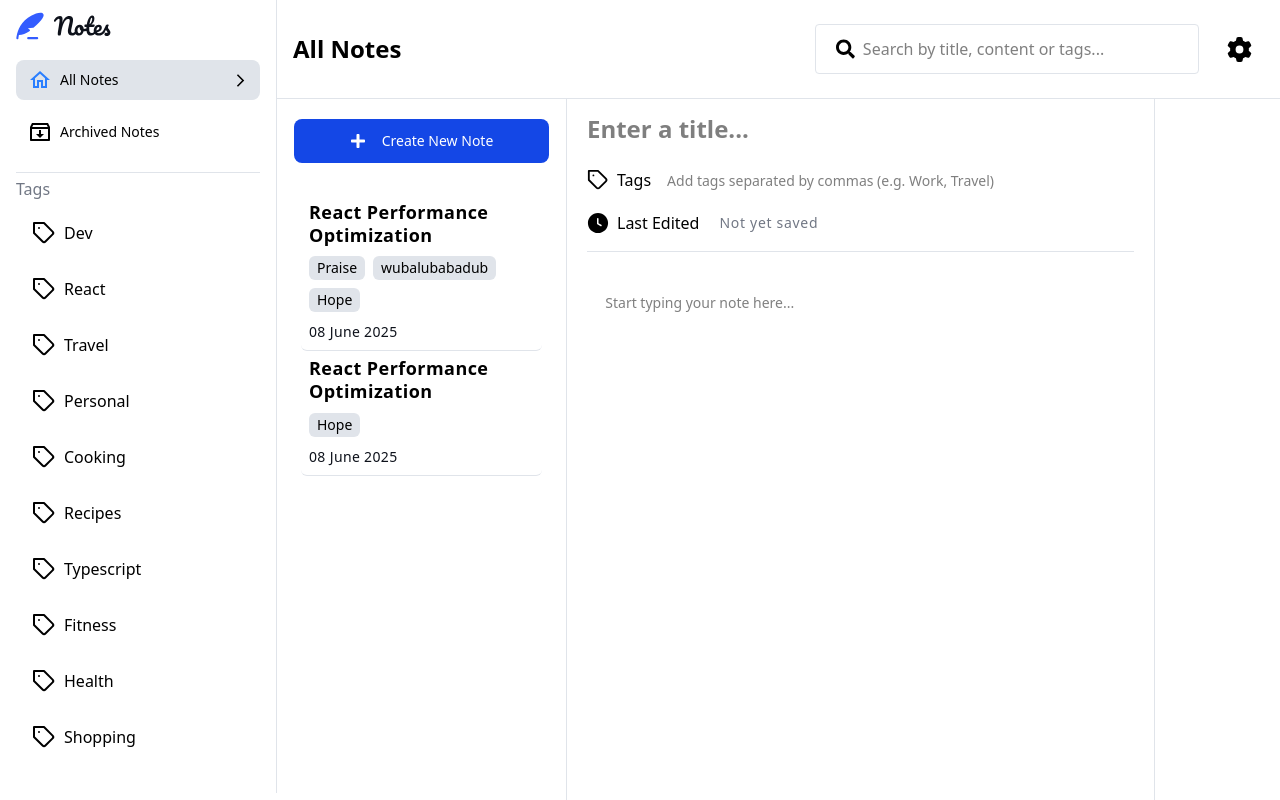
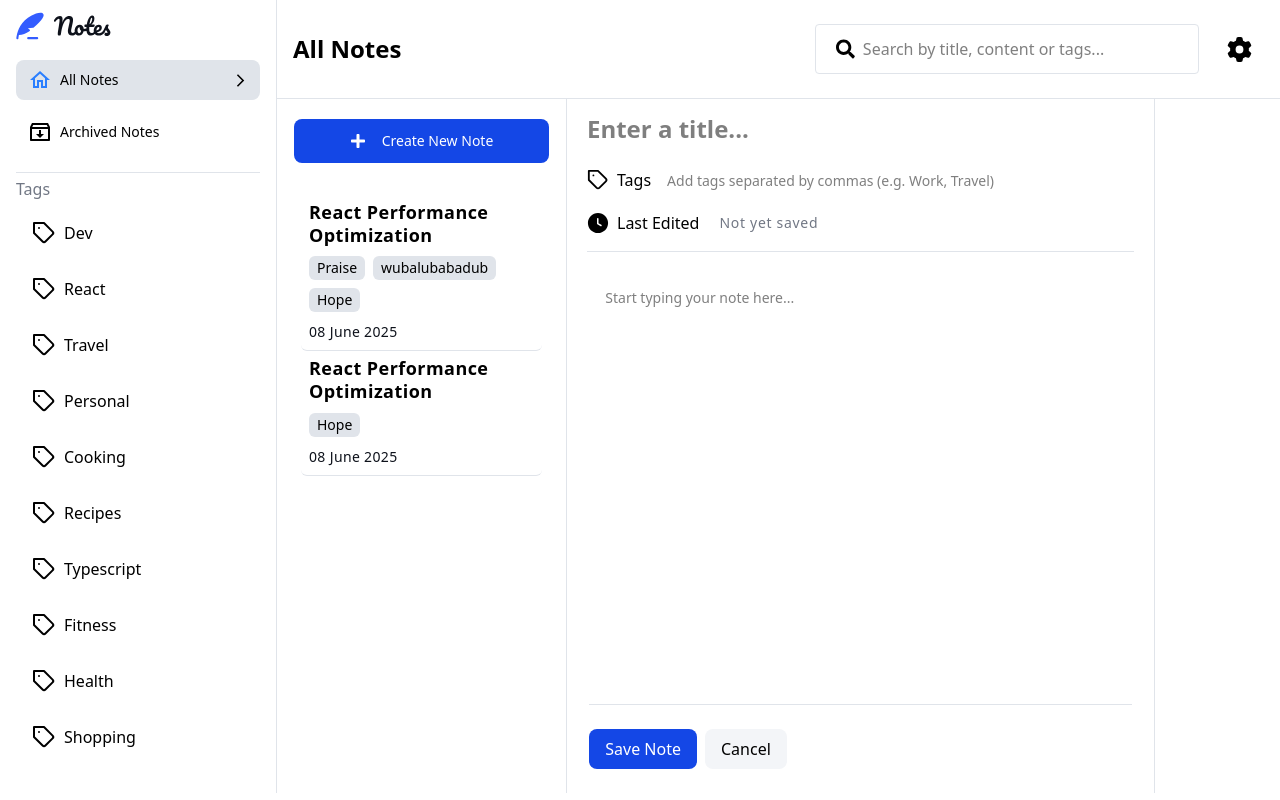
Before and after one commit to PraiseTy/notes-app-frontend, a React (Vite) app: page / in a window 1280 px wide. Shown: the top 800 px of the page. Built offline with nearby package versions, Linux system fonts and the light colour scheme.

Commit message:
fix: height issues

```diff
--- a/src/pages/AllNotesPage.tsx
+++ b/src/pages/AllNotesPage.tsx
@@ -5,7 +5,7 @@ import { FiTag } from 'react-icons/fi';
 export const AllNotesPage = () => {
   return (
     <div className="flex h-full">
-      <div className="w-[290px] border-r border-r-neutral-200">
+      <div className="w-[290px] border-r border-r-neutral-200 h-full">
         <div className="pt-5 flex justify-center mb-8">
           <button className="flex items-center text-white bg-blue-700 hover:bg-blue-700/80 cursor-pointer px-14 gap-2 py-3 rounded-lg">
             <FaPlus /> <span className="text-sm pl-2">Create New Note</span>
@@ -30,7 +30,7 @@ export const AllNotesPage = () => {
           </div>
         </div>
       </div>
-      <div className="w-[587px] h-screen">
+      <div className="w-[587px] flex flex-col h-full ">
         <div className="border-b border-b-neutral-200 mx-5 space-y-2 pb-4">
           <input
             type="text"
@@ -55,18 +55,18 @@ export const AllNotesPage = () => {
             <p className="tracking-wider text-neutral-500 text-sm">Not yet saved</p>
           </div>
         </div>
-        <div className="flex flex-col h-full justify-center items-center mx-auto p-2 max-w-4xl w-full">
-          <div className="flex justify-center w-[95%] h-[90%] border-b border-b-neutral-200">
+        <div className="flex flex-col h-full max-w-4xl w-full mx-auto p-2 ">
+          <div className="flex-grow w-[95%] h-[90%] border-b border-b-neutral-200 mx-auto">
             <textarea
-              className="w-full h-[90%] p-4 mb-4 mt-3 rounded-lg resize-none focus:outline-none focus:border focus:border-neutral-200 placeholder:text-sm"
+              className="w-full h-[90%] p-4 mt-3 resize-none rounded-lg focus:outline-none focus:border focus:border-neutral-200 placeholder:text-sm"
               placeholder="Start typing your note here..."
             ></textarea>
           </div>
-          <div className="w-[95%] flex justify-start gap-2 mt-7">
+          <div className="w-[95%] flex  gap-2 mt-6 mb-4 mx-auto">
             <button className="px-4 py-2 bg-blue-700 text-white rounded-lg cursor-pointer hover:bg-blue-700/80">
               Save Note
             </button>
-            <button className="px-4 py-2 bg-gray-100 text-black rounded-lg cursor-pointer  hover:bg-gray-200">
+            <button className="px-4 py-2 bg-gray-100 text-black rounded-lg cursor-pointer hover:bg-gray-200">
               Cancel
             </button>
           </div>
--- a/src/pages/ArchivedNotesPage.tsx
+++ b/src/pages/ArchivedNotesPage.tsx
@@ -14,11 +14,11 @@ export const ArchivedNotesPage = () => {
   return (
     <div className="w-full flex h-full">
       <TagSidebar />
-      <div className="flex-1">
+      <div className="flex-1 flex flex-col min-h-0">
         <Navbar title={activeTab === '/' ? 'All Notes' : 'Archived Notes'} />
         {activeTab === '/' && <AllNotesPage />}
         {activeTab === '/archivedNotes' && (
-          <div className="flex h-full">
+          <div className="flex flex-1 min-h-0">
             <div className="w-[290px] border-r border-r-neutral-200">
               <div className="pt-5 flex justify-center mb-8">
                 <button className="flex items-center text-white bg-blue-700 hover:bg-blue-700/80 cursor-pointer px-14 gap-2 py-3 rounded-lg">
--- a/src/pages/HomePage.tsx
+++ b/src/pages/HomePage.tsx
@@ -9,9 +9,9 @@ export const HomePage = () => {
   const activeTab = location.pathname;
 
   return (
-    <div className="w-full flex h-full">
+    <div className="w-full flex ">
       <TagSidebar />
-      <div className="flex-1">
+      <div className="flex-1 flex flex-col">
         <Navbar title={activeTab === '/' ? 'All Notes' : 'Archived Notes'} />
         {activeTab === '/' && <AllNotesPage />}
         {activeTab === '/archivedNotes' && <ArchivedNotesPage />}
```
